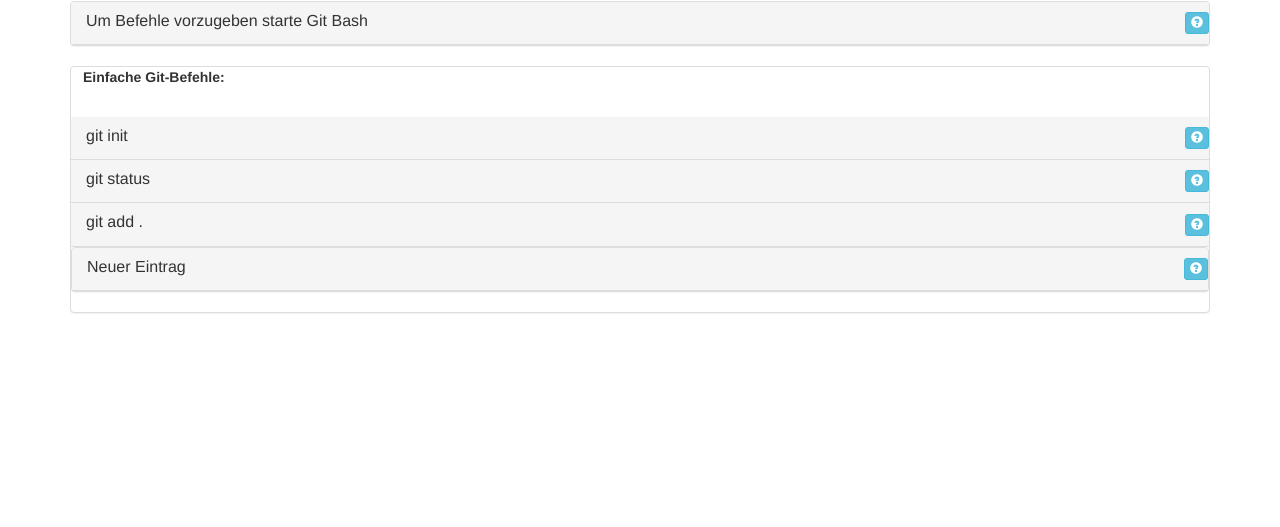
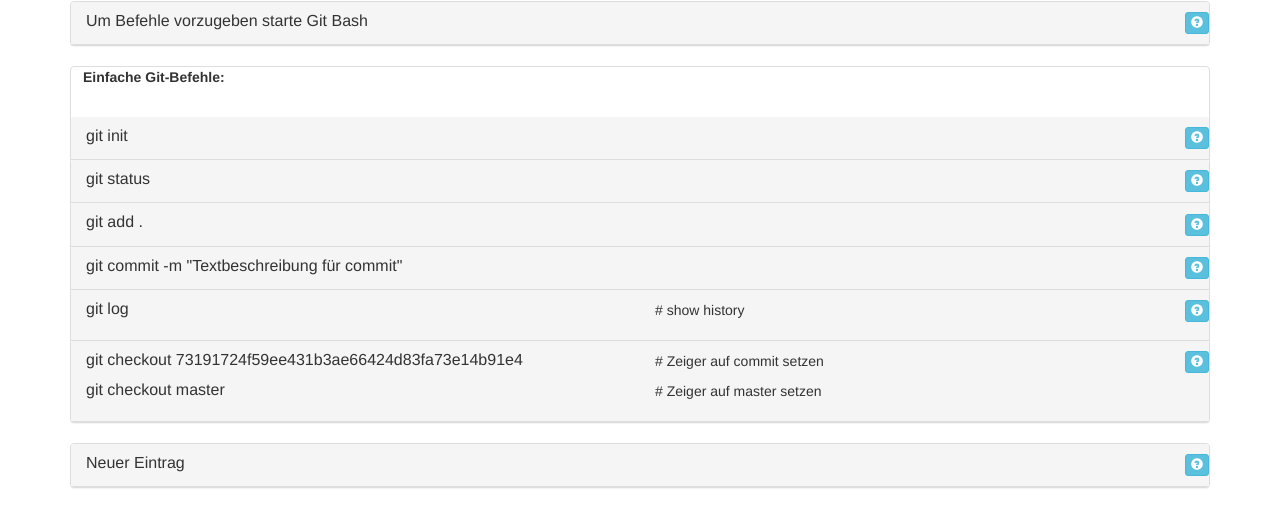
Before and after one commit to Werner27/TestWebsite, a plain HTML site: page git_infos.html in a window 1280 px wide. Shown: the part 69-596 px from the top of the page. Drawn offline with nearby package versions, Linux system fonts and the light colour scheme.

Commit message:
git_infos modifiziert

```diff
--- a/git_infos.html
+++ b/git_infos.html
@@ -88,6 +88,8 @@
                     <p>Der Befehl git status gibt den Status des Arbeitsverzeichnisses und der Staging-Umgebung zurück. So kannst du sehen, welche Änderungen sich in der Staging-Umgebung befinden, welche nicht und welche Dateien nicht von Git verfolgt werden.</p>
                 </div>
             </div>
+
+			<!-- git add -->
             <div class="panel-heading">
                 <div class="row">
                     <div class="col-xs-10">
@@ -102,8 +104,101 @@
             <div class="panel-body" id="addPanelBody">
                 <div id="addDetails" class="command-details">
                     <p><strong>Beschreibung:</strong></p>
-                    <p>Hier wird ein erklärender Text eingtragen</p>
+                    <p>Mit dem Befehl werden Files zum Staging-Area hinzugefügt. Gebe Filename oder . an. Beim . werden alle Files hinzugefügt</p>
                 </div>
+			</div>
+
+			<!-- git commit -->
+            <div class="panel-heading">
+                <div class="row">
+                    <div class="col-xs-10">
+                        <h2 class="panel-title">git commit -m "Textbeschreibung für commit"</h2>
+                    </div>
+                    <div class="text-right">
+                        <button class="btn  btn-info btn-xs" onclick="toggleDetails('commit')">
+						<span class="glyphicon glyphicon-question-sign"></span></button>
+                    </div>
+                </div>
+            </div>
+            <div class="panel-body" id="commitPanelBody">
+                <div id="commitDetails" class="command-details">
+                    <p><strong>Beschreibung:</strong></p>
+                    <p>Es wird ein commit erstellt. Mit der Option -m wird eine Textbeschreibung zum commit mitgegeben</p>
+                </div>
+            </div>
+
+			<!-- git log -->
+            <div class="panel-heading">
+                <div class="row">
+                    <div class="col-xs-6">
+                        <h2 class="panel-title">git log</h2>
+                    </div>
+                    <div class="col-xs-4">
+                        <p># show history</p>
+                    </div>
+                    <div class="text-right">
+                        <button class="btn  btn-info btn-xs" onclick="toggleDetails('log')">
+						<span class="glyphicon glyphicon-question-sign"></span></button>
+                    </div>
+                </div>
+            </div>
+            <div class="panel-body" id="logPanelBody">
+                <div id="logDetails" class="command-details">
+                    <p><strong>Beschreibung:</strong></p>
+                    <p>Es wird die history der commits angezeigt</p>
+                </div>
+            </div>
+
+			<!-- git checkout auf commit-->
+            <div class="panel-heading">
+                <div class="row">
+                    <div class="col-xs-6">
+                        <h2 class="panel-title">git checkout 73191724f59ee431b3ae66424d83fa73e14b91e4</h2>
+					</div>
+                    <div class="col-xs-4">
+                        <p># Zeiger auf commit setzen</p>
+                    </div>
+                    <div class="col-xs-6">
+                        <h2 class="panel-title">git checkout master </h2>
+                    </div>
+                    <div class="col-xs-4">
+                        <p># Zeiger auf master setzen</p>
+                    </div>
+                    <div class="text-right">
+                        <button class="btn  btn-info btn-xs" onclick="toggleDetails('checkout')">
+						<span class="glyphicon glyphicon-question-sign"></span></button>
+                    </div>
+                </div>
+            </div>
+            <div class="panel-body" id="checkoutPanelBody">
+                <div id="checkoutDetails" class="command-details">
+                    <p><strong>Beschreibung:</strong></p>
+                    <p>Mit diesem Befehl kann man den Zeiger auf einen beliebigen commit und auch wieder auf den Head (master) eines branches setzen.</p>
+                </div>
+            </div>
+
+			<!-- git checkout auf master
+            <div class="panel-heading">
+                <div class="row">
+                    <div class="col-xs-10">
+                        <h2 class="panel-title">git checkout 73191724f59ee431b3ae66424d83fa73e14b91e4 # Zeiger auf commit setzen</h2>
+					</div>
+                    <div class="col-xs-10">
+                        <h2 class="panel-title">git checkout master # Zeiger auf master setzen</h2>
+                    </div>
+                    <div class="text-right">
+                        <button class="btn  btn-info btn-xs" onclick="toggleDetails('checkout')">
+						<span class="glyphicon glyphicon-question-sign"></span></button>
+                    </div>
+                </div>
+            </div>
+            <div class="panel-body" id="checkoutPanelBody">
+                <div id="checkoutDetails" class="command-details">
+                    <p><strong>Beschreibung:</strong></p>
+                    <p>Mit diesem Befehl kann man den Zeiger auf einen beliebigen commit setzen oder auf den head(master) einer branch</p>
+                </div>
+            </div>
+			-->
         </div>
 
         <!-- Weitere Befehle hier einfügen  und Text new_insert ersetzen-->
```
